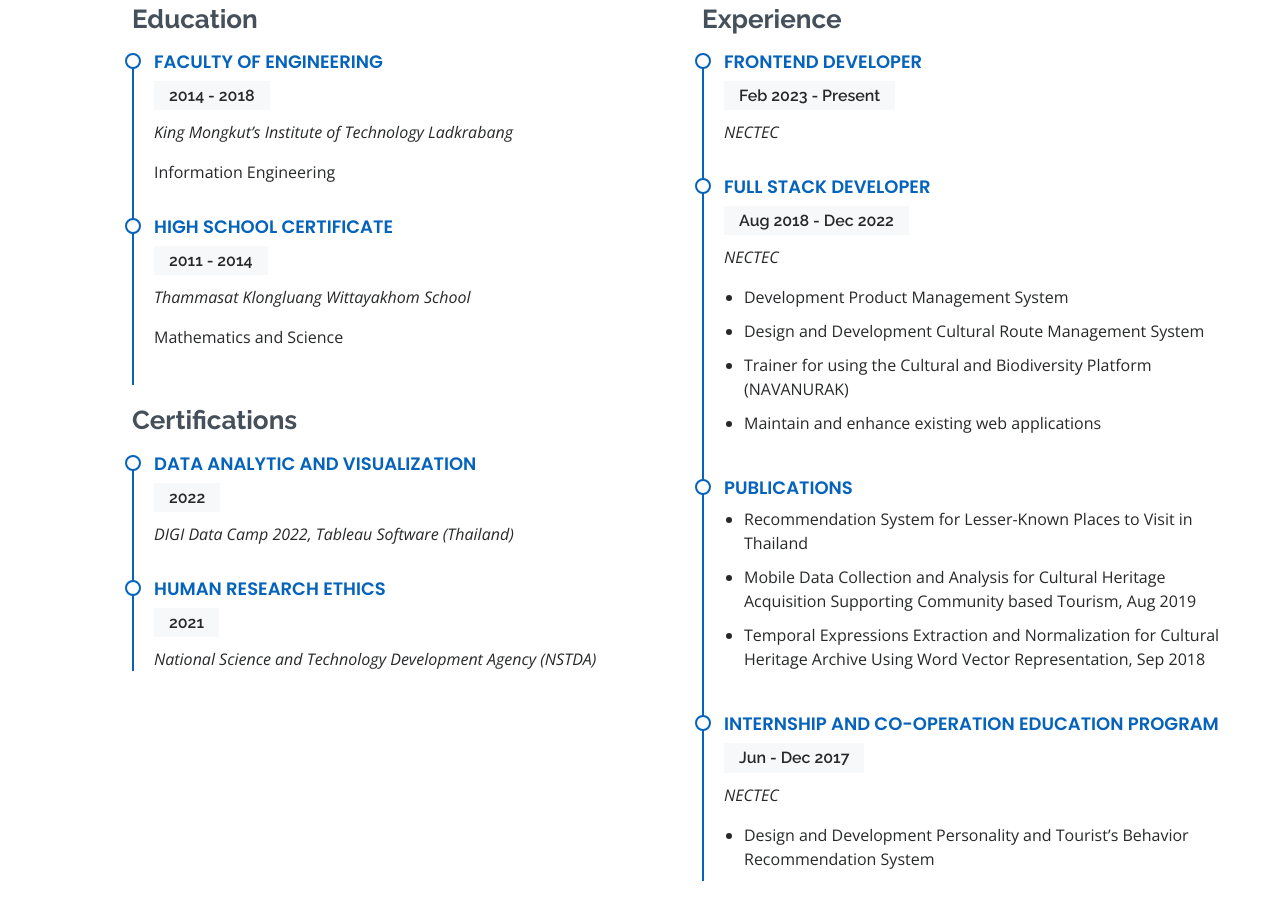
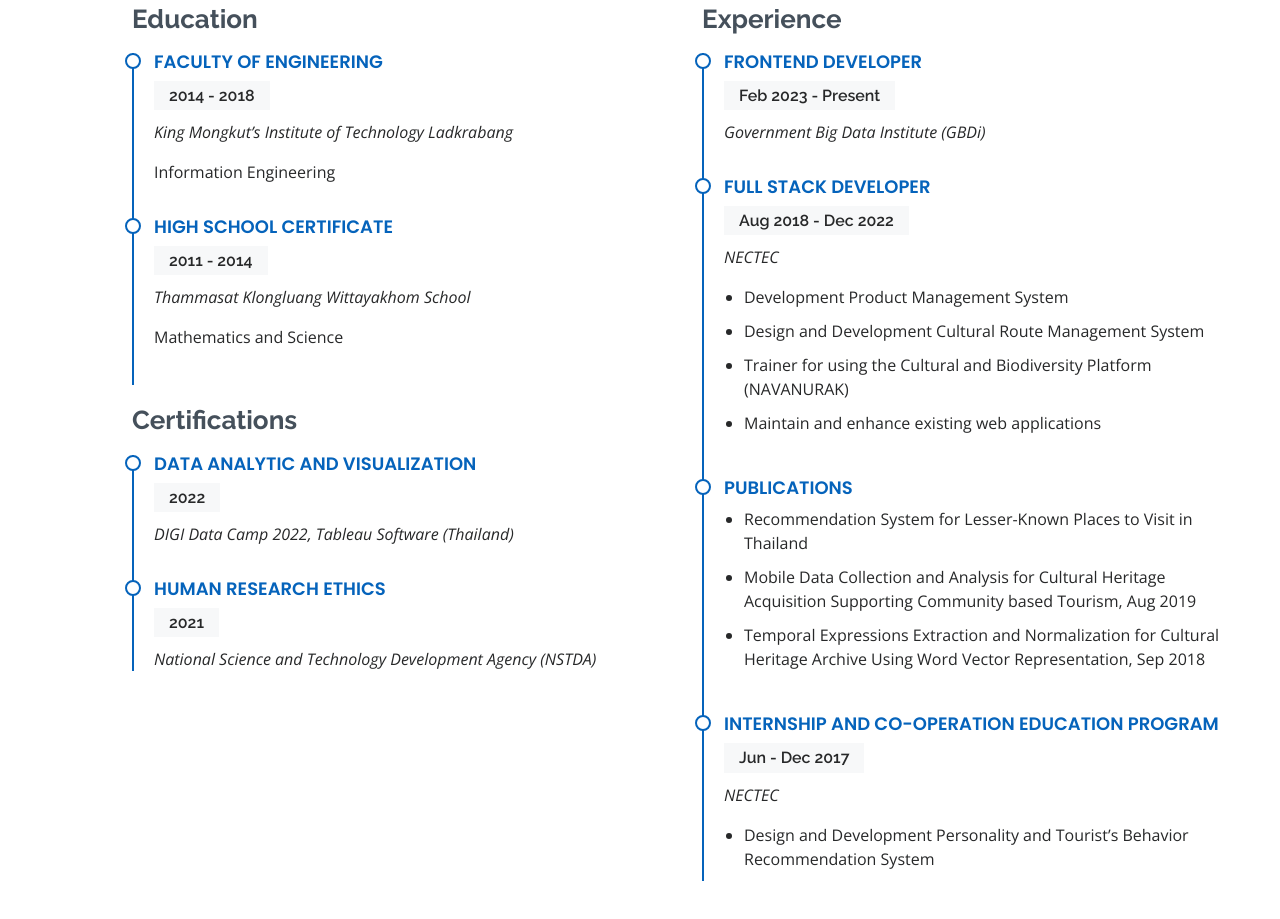
Before and after one commit to petchwadee/portfolio, a plain HTML site: page index.html in a window 1280 px wide. Shown: the part 1720-2639 px from the top of the page. Drawn offline with nearby package versions, Linux system fonts and the light colour scheme.

Commit message:
edit place of work

```diff
--- a/index.html
+++ b/index.html
@@ -250,7 +250,7 @@
             <div class="resume-item">
               <h4>FRONTEND DEVELOPER</h4>
               <h5>Feb 2023 - Present</h5>
-              <p><em>NECTEC </em></p>
+              <p><em>Government Big Data Institute (GBDi) </em></p>
               <!-- <ul>
                 <li>Development Product Management System</li>
                 <li>Design and Development Cultural Route Management System</li>
```
